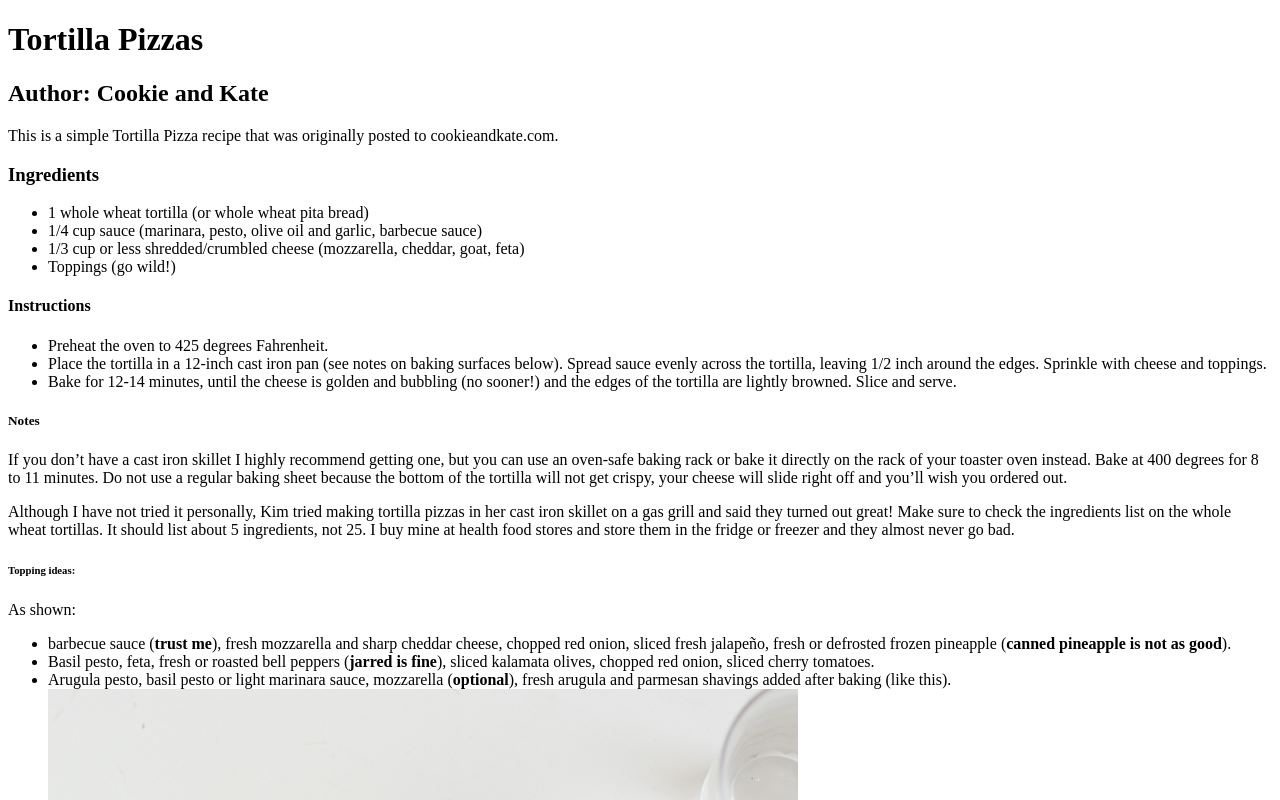
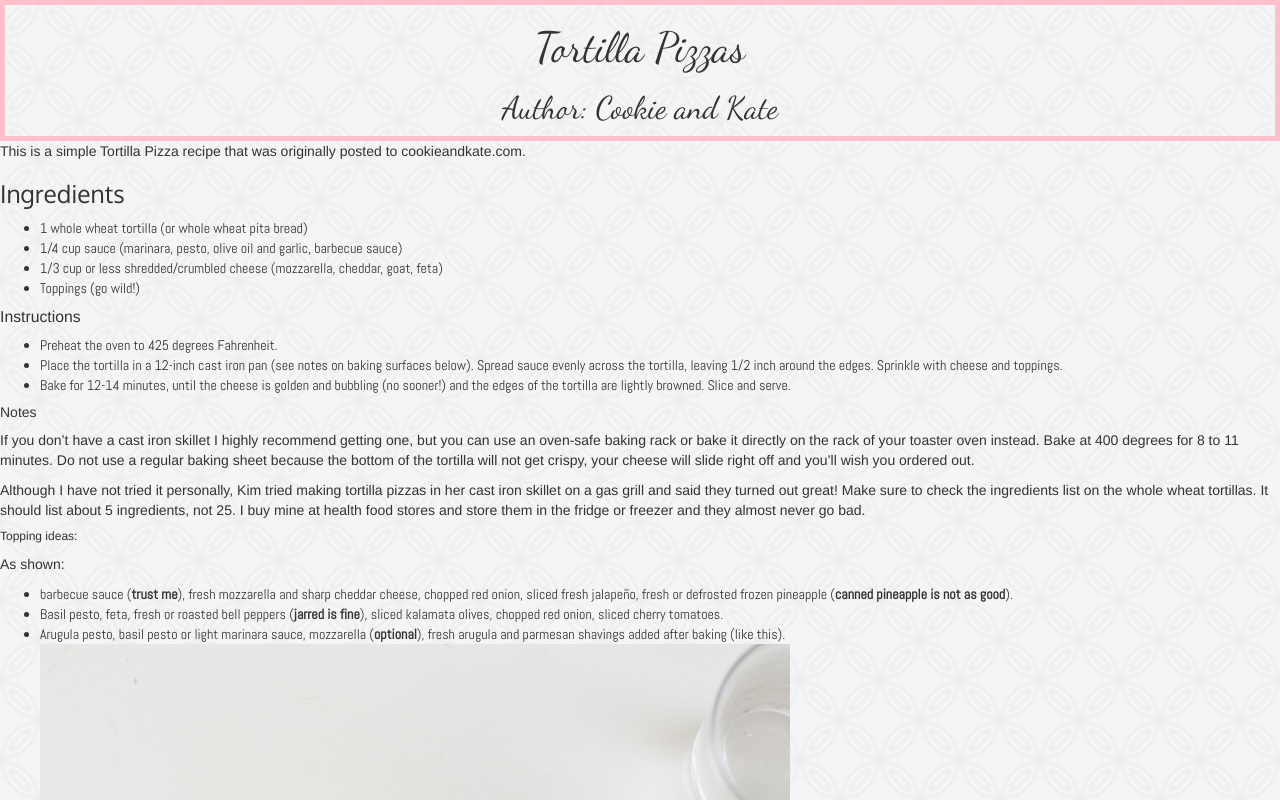
Before and after one commit to sjester4/project-portfolio, a plain HTML site: page 02recipe.html in a window 1280 px wide. Shown: the top 800 px of the page. Drawn offline with nearby package versions, Linux system fonts and the light colour scheme.

Commit message:
Final Project Work
adding bootstrap and updating previous project

```diff
--- a/02recipe.html
+++ b/02recipe.html
@@ -1,12 +1,26 @@
 <!DOCTYPE html>
-<hmtl>
+<html>
     <head>
         <title>Recipes</title>
+          <!-- Latest compiled and minified CSS -->
+    <link rel="stylesheet" href="https://maxcdn.bootstrapcdn.com/bootstrap/3.3.0/css/bootstrap.min.css">
+
+    <!-- Optional theme -->
+    <link rel="stylesheet" href="https://maxcdn.bootstrapcdn.com/bootstrap/3.3.0/css/bootstrap-theme.min.css">
+
+    <!-- Latest compiled and minified JavaScript -->
+    <script src="https://maxcdn.bootstrapcdn.com/bootstrap/3.3.0/js/bootstrap.min.js"></script>
+
+    <link href="http://maxcdn.bootstrapcdn.com/font-awesome/4.2.0/css/font-awesome.min.css" rel="stylesheet">
+
+        <link rel="stylesheet" href="css/02recipes.css">
     </head>
+
     <body>
+        <header>
 <h1>Tortilla Pizzas</h1>
 <h2>Author: Cookie and Kate</h2>
-
+        </header>
 <p>This is a simple Tortilla Pizza recipe that was originally posted to cookieandkate.com.</p>
 
 <h3>Ingredients</h3>
@@ -36,9 +50,10 @@ Make sure to check the ingredients list on the whole wheat tortillas. It should
     <li>barbecue sauce (<strong>trust me</strong>), fresh mozzarella and sharp cheddar cheese, chopped red onion, sliced fresh jalapeño, fresh or defrosted frozen pineapple (<strong>canned pineapple is not as good</strong>).</li>
 <li>Basil pesto, feta, fresh or roasted bell peppers (<strong>jarred is fine</strong>), sliced kalamata olives, chopped red onion, sliced cherry tomatoes.</li>
 <li>Arugula pesto, basil pesto or light marinara sauce, mozzarella (<strong>optional</strong>), fresh arugula and parmesan shavings added after baking (like this).</li>
-        <img src="/images/tortilla-pizza-recipe4.jpg"/>
+<li><img src="/images/tortilla-pizza-recipe4.jpg" alt="food"></li>
 <li>Red pepper pesto and goat cheese.</li>
 <li>Anything you want!</li>
+        </ul>
 
 <p>Photo and recipe courtesy of cookieandkate.com</p>
         </body>
--- /dev/null
+++ b/css/02recipes.css
@@ -0,0 +1,114 @@
+/* =======================================
+    style.css
+    use this file for your custom styles
+========================================== */
+@import url(http://fonts.googleapis.com/css?family=Dancing+Script);
+@import url(http://fonts.googleapis.com/css?family=Abel);
+@import url(http://fonts.googleapis.com/css?family=Oxygen);
+/* use a box model that makes sense */
+*, *:before, *:after {
+  -moz-box-sizing: border-box;
+  -webkit-box-sizing: border-box;
+  box-sizing: border-box;
+}
+
+/* set the default color, font-size, and line height */
+html {
+  color: #333;
+  font-size: 1em;
+  line-height: 1.4;
+}
+
+/* make images and embedded media fluid */
+img,
+object {
+  max-width: 100%;
+}
+
+/* type hierarchy- change for your project */
+header{
+    border: 5px solid pink;
+}
+h1 {
+  font-size: 3em; /* 48px */
+  font-family: "Dancing Script";
+  text-align: center;
+}
+
+h2 {
+  font-size: 2.25em; /* 36px */
+  font-family: "Dancing Script";
+  text-align: center;
+}
+
+h3 {
+  font-size: 1.75em; /* 28px */
+  font-family: "Oxygen";
+}
+
+h4 {
+  font-size: 1.125em; /*18px */
+}
+li{
+    font-family: "Abel";
+}
+body{
+    background-image: url(../images/contemporary_china_2/contemporary_china_2.png);
+}
+/* =======================================
+    author styles
+    place your custom styles below here
+========================================== */
+
+
+
+
+
+
+
+
+
+
+
+
+
+
+
+
+
+
+
+
+
+
+
+
+/* =======================================
+    helper classes
+    keep this at the bottom
+========================================== */
+
+/*
+ * Clearfix: contain floats
+ *
+ * from HTML5 Boilerplate
+ * shttps://github.com/h5bp/html5-boilerplate/blob/master/css/main.css
+ *
+ * For modern browsers
+ * 1. The space content is one way to avoid an Opera bug when the
+ *    `contenteditable` attribute is included anywhere else in the document.
+ *    Otherwise it causes space to appear at the top and bottom of elements
+ *    that receive the `clearfix` class.
+ * 2. The use of `table` rather than `block` is only necessary if using
+ *    `:before` to contain the top-margins of child elements.
+ */
+
+.clearfix:before,
+.clearfix:after {
+  content: " "; /* 1 */
+  display: table; /* 2 */
+}
+
+.clearfix:after {
+  clear: both;
+}
```
Also changed, not shown: images/contemporary_china_2/contemporary_china_2.png (added), images/contemporary_china_2/readme.txt (added).
